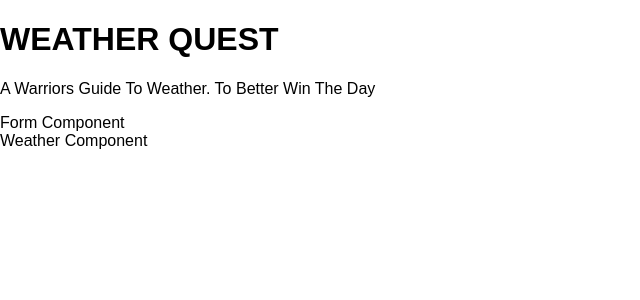
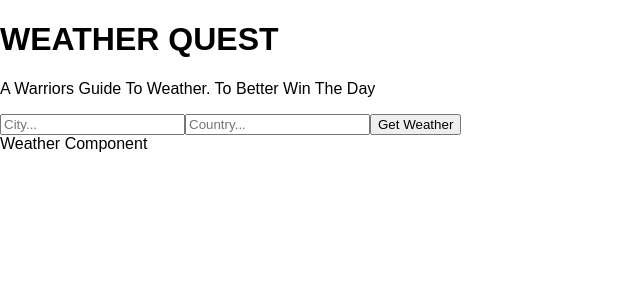
Before and after one commit to oweldon/weather-quest, a React (Create React App) app: page / in a window 1280 px wide. Shown: the top 300 px of the page, without its empty margins (0-640 px from the left). Built offline with nearby package versions, Linux system fonts and the light colour scheme; no server answers.

Commit message:
succesfully retrieve json from weather api

```diff
--- a/public/index.html
+++ b/public/index.html
@@ -19,7 +19,7 @@
       work correctly both with client-side routing and a non-root public URL.
       Learn how to configure a non-root public URL by running `npm run build`.
     -->
-    <title>React App</title>
+    <title>WEATHER QUEST</title>
   </head>
   <body>
     <noscript>
--- a/src/App.js
+++ b/src/App.js
@@ -3,12 +3,21 @@ import Titles from "./components/Titles";
 import Form from "./components/Form";
 import Weather from "./components/Weather"
 
+const weather_key = process.env.REACT_APP_WEATHER_API_KEY;
+
 class App extends React.Component {
+  getWeather = async (e) => {
+    e.preventDefault();
+    const api_call = await fetch(`http://api.openweathermap.org/data/2.5/weather?q=Seattle,usa&appid=${weather_key}&units=imperial`);
+    const data = await api_call.json();
+    console.log(data);
+  }
+
   render() {
     return(
       <div>
         <Titles />
-        <Form />
+        <Form getWeather={this.getWeather}/>
         <Weather />
       </div>
     );
--- a/src/components/Form.js
+++ b/src/components/Form.js
@@ -4,7 +4,11 @@ class Form extends React.Component {
   render(){
     return(
       <div>
-        Form Component
+        <form onSubmit={this.props.getWeather}>
+          <input type="text" name="city" placeholder="City..."/>
+          <input type="text" name="country" placeholder="Country..."/>
+          <button>Get Weather</button>
+        </form>
       </div>
     );
   }
```
Also changed, not shown: 1 other file (tests, documents, lock files or other folders).
